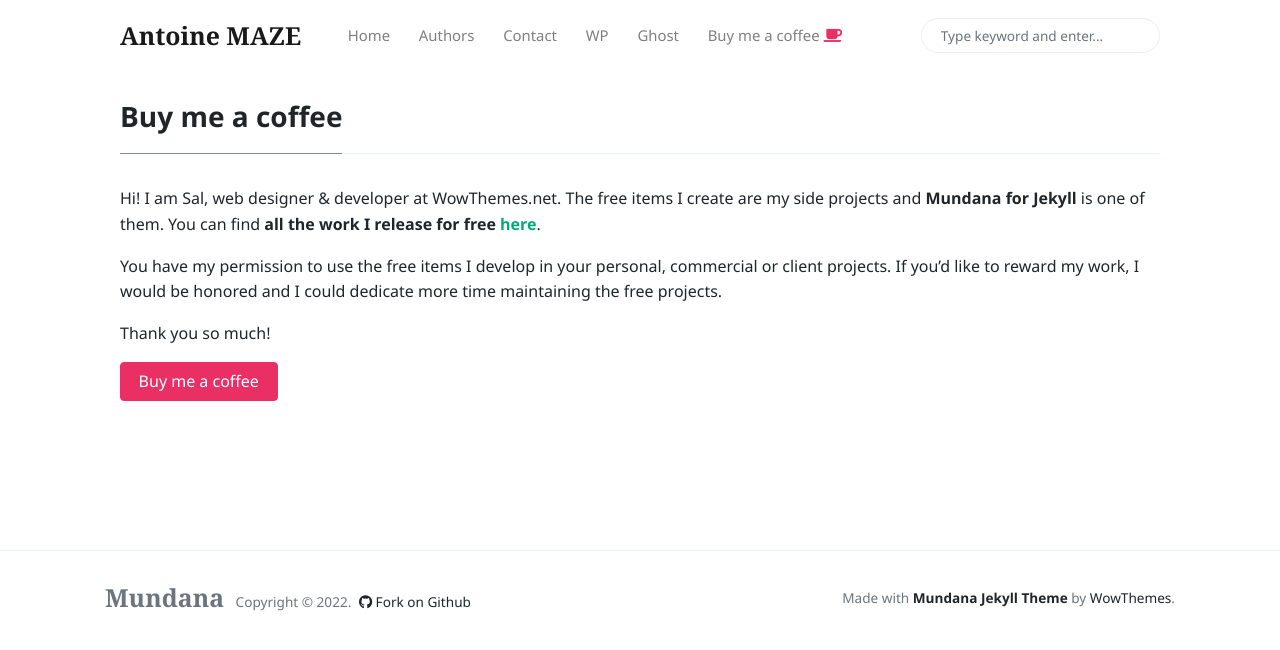
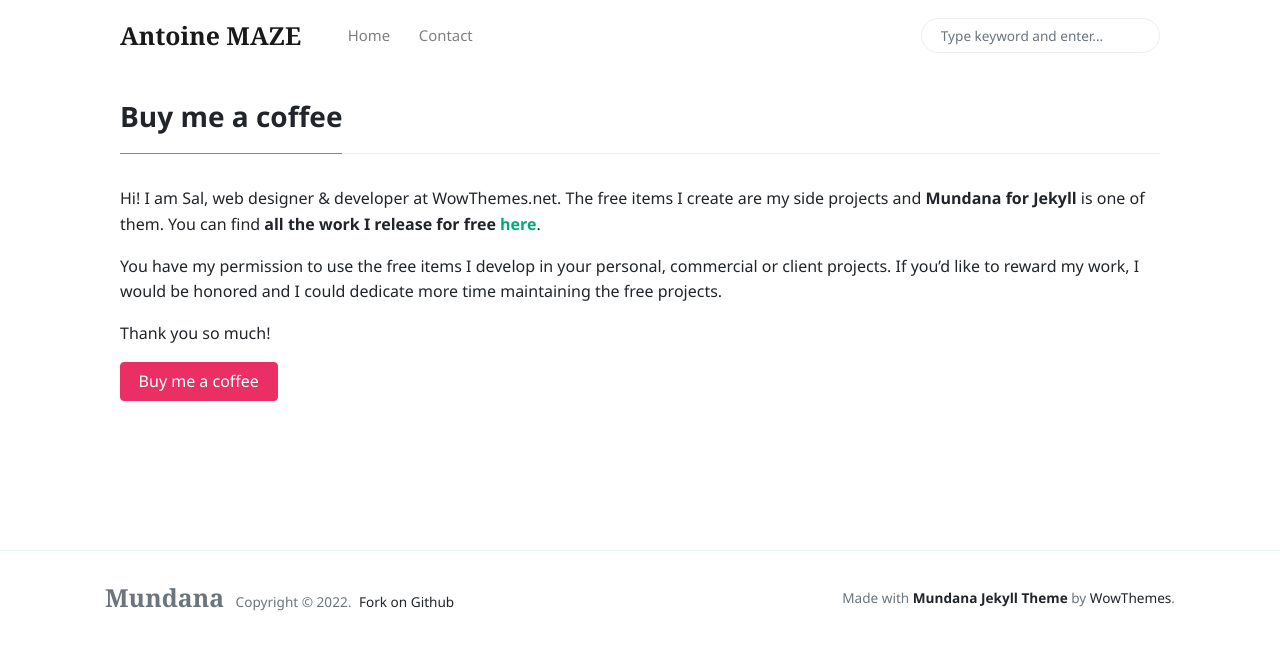
Before and after one commit to antinmaze/antinmaze.github.io, a Jekyll site: the page built from _pages/buy-me-a-coffee.md, in a window 1280 px wide. Shown: the top 650 px of the page. Built offline with Jekyll 4.4.1, drawn with Linux system fonts in a browser that asks for light colours; nearby versions of some CDN libraries.

Commit message:
Menu content update

```diff
--- a/_includes/menu-header.html
+++ b/_includes/menu-header.html
@@ -4,17 +4,5 @@
 <a class="nav-link" href="{{site.baseurl}}/index.html">Home</a>
 </li>
 <li class="nav-item">
-<a class="nav-link" href="{{site.baseurl}}/authors-list.html">Authors</a>
-</li>
-<li class="nav-item">
 <a class="nav-link" href="{{site.baseurl}}/contact.html">Contact</a>
 </li>
-<li class="nav-item">
-<a target="_blank" class="nav-link" href="https://www.wowthemes.net/themes/mundana-wordpress/">WP</a>
-</li>
-<li class="nav-item">
-<a target="_blank" class="nav-link" href="https://www.wowthemes.net/themes/mundana-ghost/">Ghost</a>
-</li>
-<li class="nav-item">
-<a target="_blank" class="nav-link" href="https://www.wowthemes.net/donate/">Buy me a coffee <i class="fa fa-coffee text-danger"></i></a>
-</li>
--- a/_layouts/default.html
+++ b/_layouts/default.html
@@ -10,8 +10,10 @@
 
     <link rel="shortcut icon" type="image/x-icon" href="{{site.baseurl}}/{{site.favicon}}">
 
-    <!-- Font Awesome Icons -->
+    <!-- Font Awesome Icons
     <link rel="stylesheet" type="text/css" href="https://use.fontawesome.com/releases/v5.3.1/css/all.css" integrity="sha384-mzrmE5qonljUremFsqc01SB46JvROS7bZs3IO2EmfFsd15uHvIt+Y8vEf7N7fWAU" crossorigin="anonymous">
+    -->
+    <link rel="stylesheet" type="text/css" href="https://kit.fontawesome.com/5e936eb63d.js" crossorigin="anonymous">
 
     <!-- Google Fonts-->
     <link rel="stylesheet" type="text/css" href="https://fonts.googleapis.com/css?family=Lora:400,400i,700" >
```
